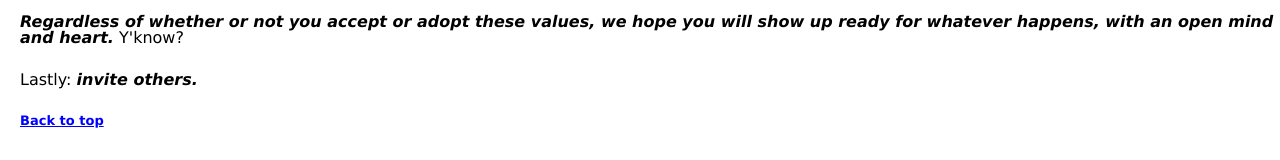
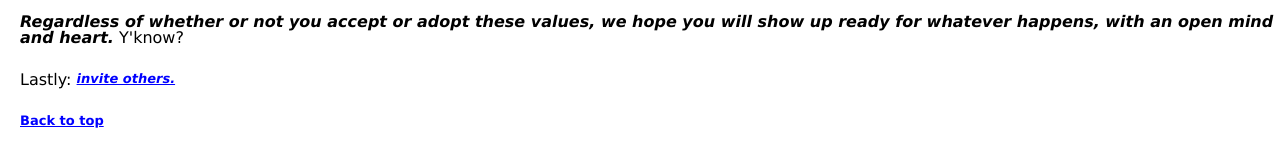
Before and after one commit to bookstein/popUpBurn, a plain HTML site: page index.html in a window 1280 px wide. Shown: the part 1551-1711 px from the top of the page. Drawn offline with Linux system fonts and the light colour scheme.

Commit message:
Added link to FB event in phrase invite others, also included back to top links

```diff
--- a/index.html
+++ b/index.html
@@ -83,7 +83,7 @@
 		<br>
 		<p><span>Regardless of whether or not you accept or adopt these values, we hope you will show up ready for whatever happens, with an open mind and heart.</span> Y'know?</p>
 		<br>
-		<p>Lastly: <span>invite others.</span></p>
+		<p>Lastly: <span><a href="http://www.facebook.com/events/584676181590967">invite others.</a></span></p>
 		<br>
 		<a href="#welcome">Back to top</a>
 		<br>
```
